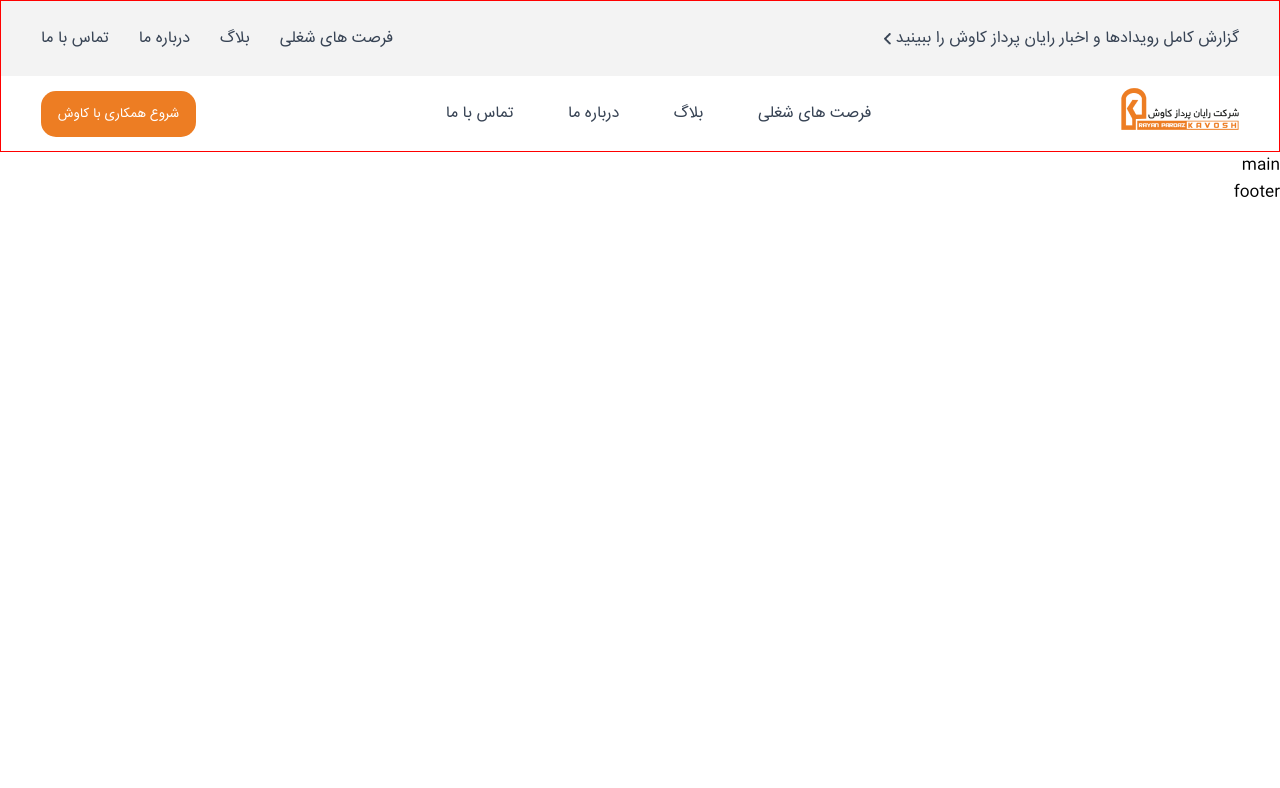
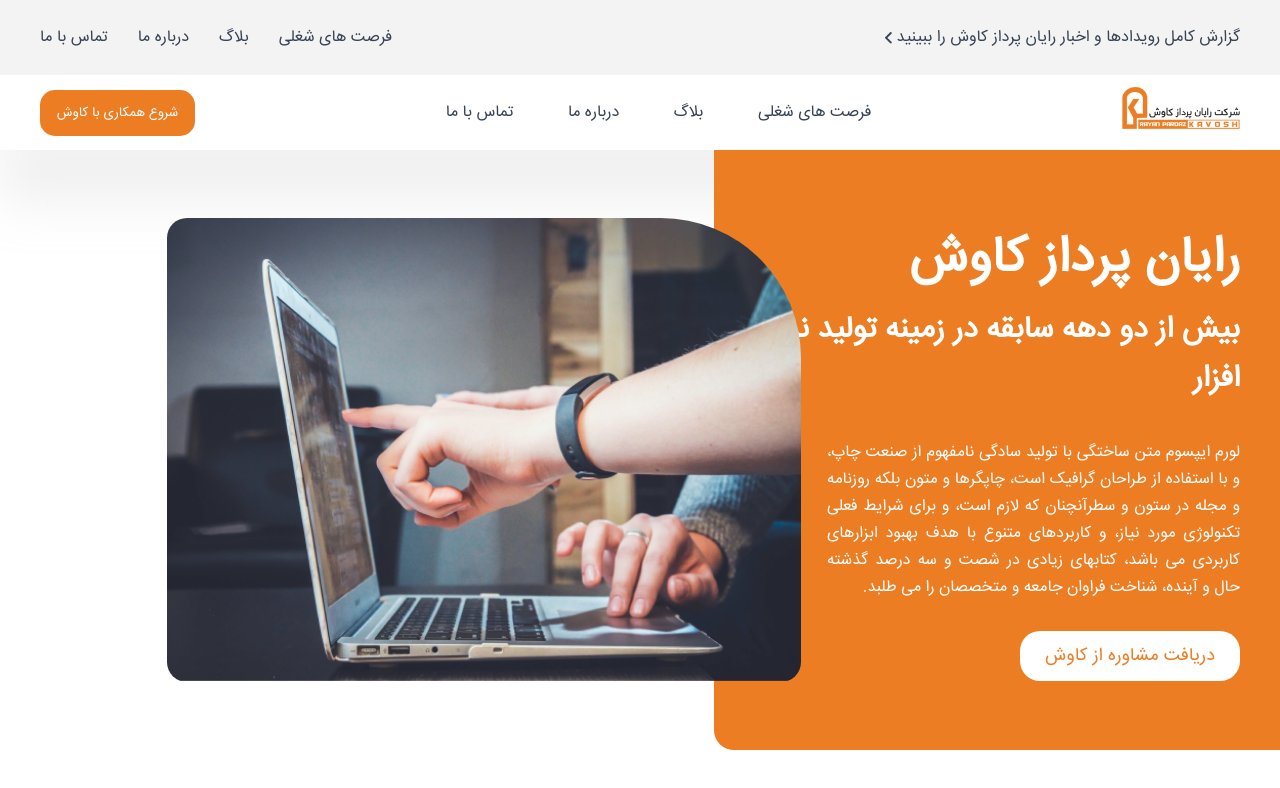
Before and after one commit to mohammad6vakili/Kavosh-Ui, a plain HTML site: page index.html in a window 1280 px wide. Drawn offline with Linux system fonts and the light colour scheme.

Commit message:
landing section one

```diff
--- a/index.html
+++ b/index.html
@@ -8,7 +8,7 @@
     <title>Document</title>
   </head>
   <body>
-    <!-- header  -->
+    <!-- -------------------------------header----------------------------- -->
     <header class="header">
       <!-- header top  -->
       <div>
@@ -41,8 +41,32 @@
         </div>
       </div>
     </header>
-    <main class="main">main</main>
-    <footer>footer</footer>
+
+    <!-- --------------------------------body------------------------------ -->
+    <main class="main">
+      <!-- -----------section one----------- -->
+      <div class="main-section-one">
+        <div>
+          <div>رایان پرداز کاوش</div>
+          <div>بیش از دو دهه سابقه در زمینه تولید نرم افزار</div>
+          <div>
+            لورم ایپسوم متن ساختگی با تولید سادگی نامفهوم از صنعت چاپ، و با
+            استفاده از طراحان گرافیک است، چاپگرها و متون بلکه روزنامه و مجله در
+            ستون و سطرآنچنان که لازم است، و برای شرایط فعلی تکنولوژی مورد نیاز،
+            و کاربردهای متنوع با هدف بهبود ابزارهای کاربردی می باشد، کتابهای
+            زیادی در شصت و سه درصد گذشته حال و آینده، شناخت فراوان جامعه و
+            متخصصان را می طلبد.
+          </div>
+          <div>
+            <button>دریافت مشاوره از کاوش</button>
+          </div>
+        </div>
+        <div><img src="/images/sec-one-image.png" alt="kavosh" /></div>
+      </div>
+    </main>
+
+    <!-- ------------------------------footer------------------------------ -->
+    <footer></footer>
   </body>
   <script src="/script.js"></script>
 </html>
--- a/style.css
+++ b/style.css
@@ -1,37 +1,29 @@
+/* ------------------------------------------ globals ------------------------------------------ */
 @font-face {
   font-family: IranSans;
-    src: url('/fonts/IRANSansWeb.ttf');
+  src: url("/fonts/IRANSansWeb.ttf");
 }
 @font-face {
   font-family: IranSansBold;
-    src: url('/fonts/IRANSansWeb_Bold.ttf');
+  src: url("/fonts/IRANSansWeb_Bold.ttf");
 }
-*{
+* {
   padding: 0;
   margin: 0;
   box-sizing: border-box;
   direction: rtl;
   font-family: IranSans !important;
 }
-body{
+body {
   overflow-x: hidden;
 }
-.header-link{
-    color: #374354;
-    font-size: 14px;
-    text-decoration: none;
-}
-.header-link:hover{
-    color: #ED7D23 !important;
-    transition: .25s;
-}
-.header{
+/* ------------------------------------------ header ------------------------------------------ */
+.header {
   width: 100%;
   display: flex;
   flex-direction: column;
-    border: 1px solid red;
 }
-.header>div{
+.header > div {
   width: 100%;
   height: 75px;
   padding: 0 40px;
@@ -39,45 +31,124 @@ body{
   align-items: center;
   justify-content: space-between;
 }
-.header>div:nth-child(1){
-    background-color: #F3F3F3;
+.header > div:nth-child(1) {
+  background-color: #f3f3f3;
 }
-.header>div:nth-child(1)>div:nth-child(2),
-.header>div:nth-child(1)>div:nth-child(1){
+.header > div:nth-child(1) > div:nth-child(2),
+.header > div:nth-child(1) > div:nth-child(1) {
   display: flex;
   cursor: pointer;
   align-items: center;
 }
-.header>div:nth-child(1)>div:nth-child(2) a,
-.header>div:nth-child(1)>div:nth-child(1) a{
+.header > div:nth-child(1) > div:nth-child(2) a,
+.header > div:nth-child(1) > div:nth-child(1) a {
   font-size: 16px;
   text-decoration: none;
   color: #374354;
 }
-.header>div:nth-child(1)>div:nth-child(2) a{
-    margin-right:30px;
+.header > div:nth-child(1) > div:nth-child(2) a {
+  margin-right: 30px;
 }
-.header>div:nth-child(1)>div:nth-child(1)>img{
+.header > div:nth-child(1) > div:nth-child(1) > img {
   margin-right: 5px;
   width: 7px;
   height: 12px;
 }
-.header>div:nth-child(2)>div:nth-child(2) a{
+.header > div:nth-child(2) {
+  box-shadow: 0px 52px 50px rgba(196, 196, 196, 0.25);
+}
+.header > div:nth-child(2) > div:nth-child(2) a {
   margin: 0 25px;
   font-size: 16px;
 }
-.header>div:nth-child(2) button{
-    background-color: #ED7D23;
+.header > div:nth-child(2) button {
+  background-color: #ed7d23;
   color: white;
   border: none;
   cursor: pointer;
   border-radius: 15px;
   height: 46px;
   width: 155px;
+  transition: 0.25s;
 }
-.header>div:nth-child(2) button:hover{
+.header > div:nth-child(2) button:hover {
   background-color: white;
-    color: #ED7D23;
-    border: 1px solid #ED7D23;
+  color: #ed7d23;
+  border: 1px solid #ed7d23;
+}
+.header-link {
+  color: #374354;
+  font-size: 14px;
+  text-decoration: none;
+  transition: 0.25s;
+}
+.header-link:hover {
+  color: #ed7d23 !important;
+}
+
+/* ------------------------------------------ body ------------------------------------------ */
+.main {
+  width: 100%;
+  display: flex;
+  flex-direction: column;
+}
+.main-section-one {
+  width: 100%;
+  height: 75vh;
+  display: flex;
+  align-items: center;
+}
+.main-section-one > div {
+  height: 100%;
+  display: flex;
+  padding: 0 40px;
+}
+/* right section */
+.main-section-one > div:nth-child(1) {
+  width: 55%;
+  border-radius: 0 0 0 20px;
+  background-color: #ed7d23;
+  color: white;
+  flex-direction: column;
+  justify-content: center;
+}
+.main-section-one > div:nth-child(1) > div:nth-child(1) {
+  font-weight: 700;
+  font-size: 50px;
+  margin-bottom: 5px;
+}
+.main-section-one > div:nth-child(1) > div:nth-child(2) {
+  font-weight: 700;
+  font-size: 30px;
+  margin-bottom: 35px;
+}
+.main-section-one > div:nth-child(1) > div:nth-child(3) {
+    width: 85%;
+    margin-bottom: 30px;
+    text-align: justify;
+}
+.main-section-one > div:nth-child(1) > div:nth-child(4) > button{
+    background-color: white;
+    color: #ed7d23;
+    border: none;
+    cursor: pointer;
+    height: 50px;
+    width: 220px;
+    font-size: 18px;
+    border-radius: 20px;
     transition: .25s;
 }
+.main-section-one > div:nth-child(1) > div:nth-child(4) > button:hover{
+    background-color: #ed7d23 !important;
+    color: white !important;
+    border: 2px solid white !important;
+}
+/* left section */
+.main-section-one > div:nth-child(2) {
+  align-items: center;
+}
+.main-section-one > div:nth-child(2) > img {
+  border-radius: 20px 140px 20px 20px;
+  height: 58vh;
+  margin-right: -20%;
+}
```
Also changed, not shown: images/sec-one-image.png (added), 1 other file. Lines whose indentation alone changed are shown as unchanged.
